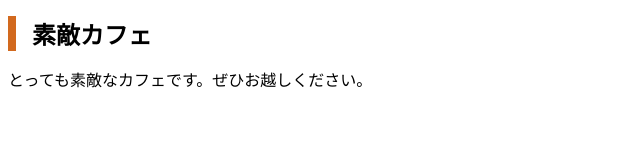
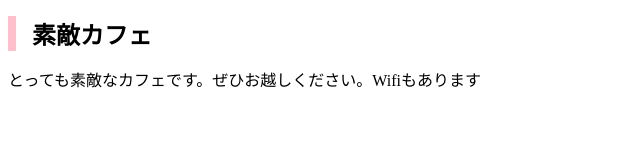
Before and after one commit to ryonasan/mycafe, a plain HTML site: page index.html in a window 1280 px wide. Shown: the whole page, without its empty margins (0-640 px from the left). Drawn offline with Linux system fonts and the light colour scheme.

Commit message:
Add files via upload

```diff
--- a/css/styles.css
+++ b/css/styles.css
@@ -1,5 +1,5 @@
 h1 {
   font-size: 24px;
   padding-left: 16px;
-  border-left: 8px solid chocolate;
+  border-left: 8px solid pink;
 }
--- a/index.html
+++ b/index.html
@@ -7,6 +7,6 @@
 </head>
 <body>
   <h1>素敵カフェ</h1>
-  <p>とっても素敵なカフェです。ぜひお越しください。</p>
+  <p>とっても素敵なカフェです。ぜひお越しください。Wifiもあります</p>
 </body>
 </html>
```
